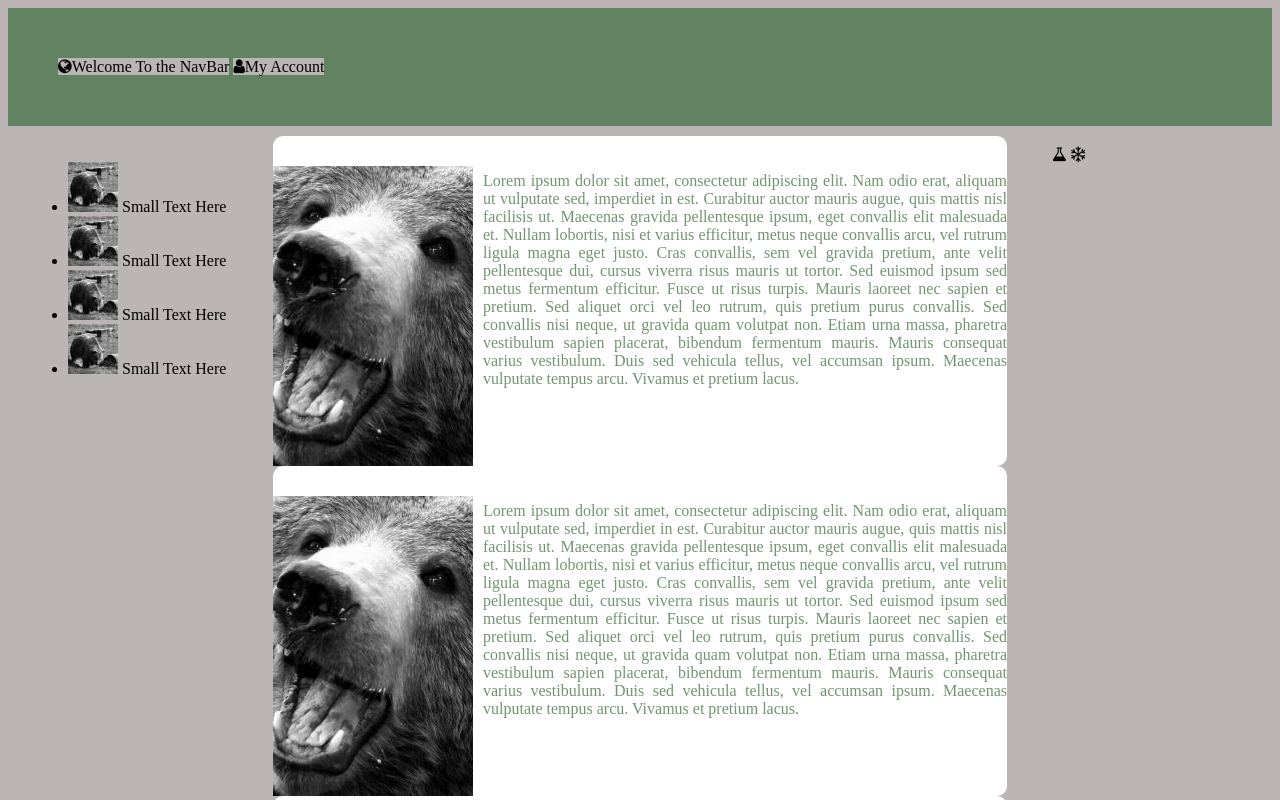
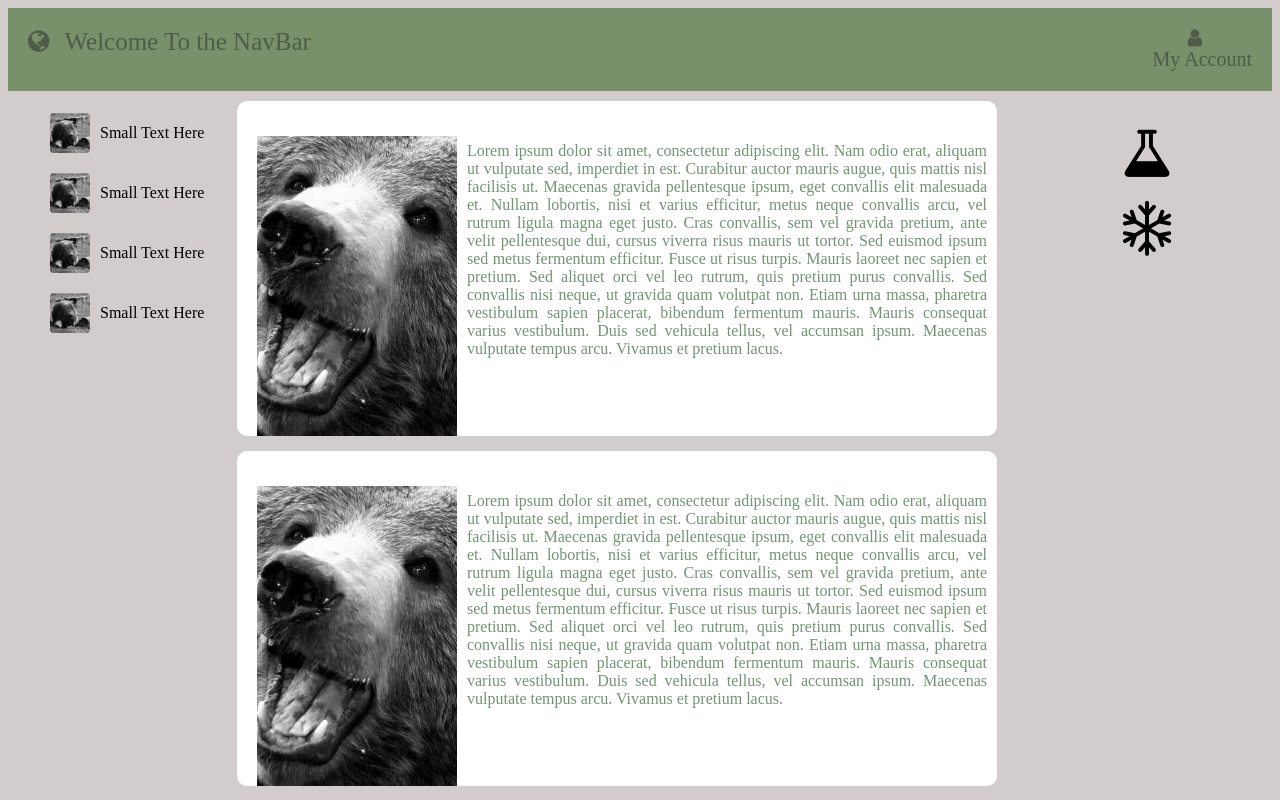
Before and after one commit to msheikh96/BAFL-Layout, a plain HTML site: page index.html in a window 1280 px wide. Shown: the top 800 px of the page. Drawn offline with Linux system fonts and the light colour scheme.

Commit message:
Update style.css

```diff
--- a/style.css
+++ b/style.css
@@ -1,10 +1,9 @@
 *{
-background-color: rgb(187, 181, 181);
+background-color: rgb(210, 204, 204);
 }
 .MainContainer {
     display: flex;
-    flex-direction: column; /* Stack elements vertically */
-
+    flex-direction: column;
 }
 
 p{
@@ -12,38 +11,29 @@ p{
     background-color: white;
 }
 
-.NavBar {
-    background-color:  rgba(72, 116, 72, 0.767); /* Background color for the nav bar */
-    padding: 50px; /* Padding for the nav bar */
-    text-align: left; /* Center text in the nav bar */
-}
+
 .Content {
-    display: flex; /* Arrange children in a row */
-    flex: 8; /* Allow the content area to grow */
+    display: flex;
+    flex: 8;
     gap: 5px;
+
 }
 
 .Center {
-    flex:1; /* Take up remaining space */
-    padding: 20px; /* Padding for the center section */
-    box-sizing: border-box; /* Include padding in width calculations */
+    flex:1;
+    padding: 20px;
+    box-sizing: border-box;
     display: flex;
     flex-direction: column;
     padding-top: 10px;
-
-
 }
-
-/* Optional: Add some borders to visually separate sections */
 .Left {
     flex: 0 0 200px;
-    /* border-right: 5px solid #030303; Border to separate left and center */
-    padding: 20px;
+    padding: 2px;
 }
 
 .Right {
     flex: 0 0 200px;
-    /* border-left: 5px solid #030303; Border to separate center and right */
     padding: 20px;
 }
 
@@ -53,15 +43,86 @@ p{
     border-radius: 10px;
     background-color: white;
     color: white;
-    padding-top: 20px;
+    padding-top: 25px;
+    padding-left: 10px;
+    padding-right: 10px;
+    margin-bottom: 15px;
 }
 
 .imgclass{
     float: left;
-    width: 200px; /* Set a fixed width for the image */
-    height: auto; /* Maintain aspect ratio */
-    margin-right: 10px; /* Space between the image and text */
+    width: 200px;
+    height: auto;
+    margin-right: 10px;
+    margin-left: 10px;
     padding-top: 10px;
     background-color: white;
     color: white;
 }
+
+
+.Left ul
+{
+    list-style-type: none;
+}
+
+.Left li {
+    display: flex;
+    align-items: center;
+    margin: 20px 0;
+
+}
+
+.Right {
+    padding: 25px;
+    width: 10%;
+    text-align: center;
+}
+
+.Right i {
+    display: block;
+    font-size: 55px;
+    padding: 10px
+}
+
+
+
+.NavBar {
+    display: flex;
+    justify-content: space-between;
+    align-items: flex-start;
+    background-color: #78916a;
+    padding: 20px;
+    text-align: left;
+}
+
+.websiteicon {
+    color: #505c49;
+    font-size: 25px;
+    text-align: left;
+    background-color:#78916a;
+}
+
+.usericon {
+    color: #505c49;
+    font-size: 20px;
+    text-align: center;
+    display: flex;
+    flex-direction: column;
+    background-color:#78916a;
+
+}
+.fa-globe,.fa-user
+{
+    background-color:#78916a;
+    font-size: 12px;
+    padding-right: 15px;
+}
+
+
+.Left img {
+    width: 40px;
+    height: auto;
+    margin-right: 10px;
+    border-radius: 10%;
+}
```
